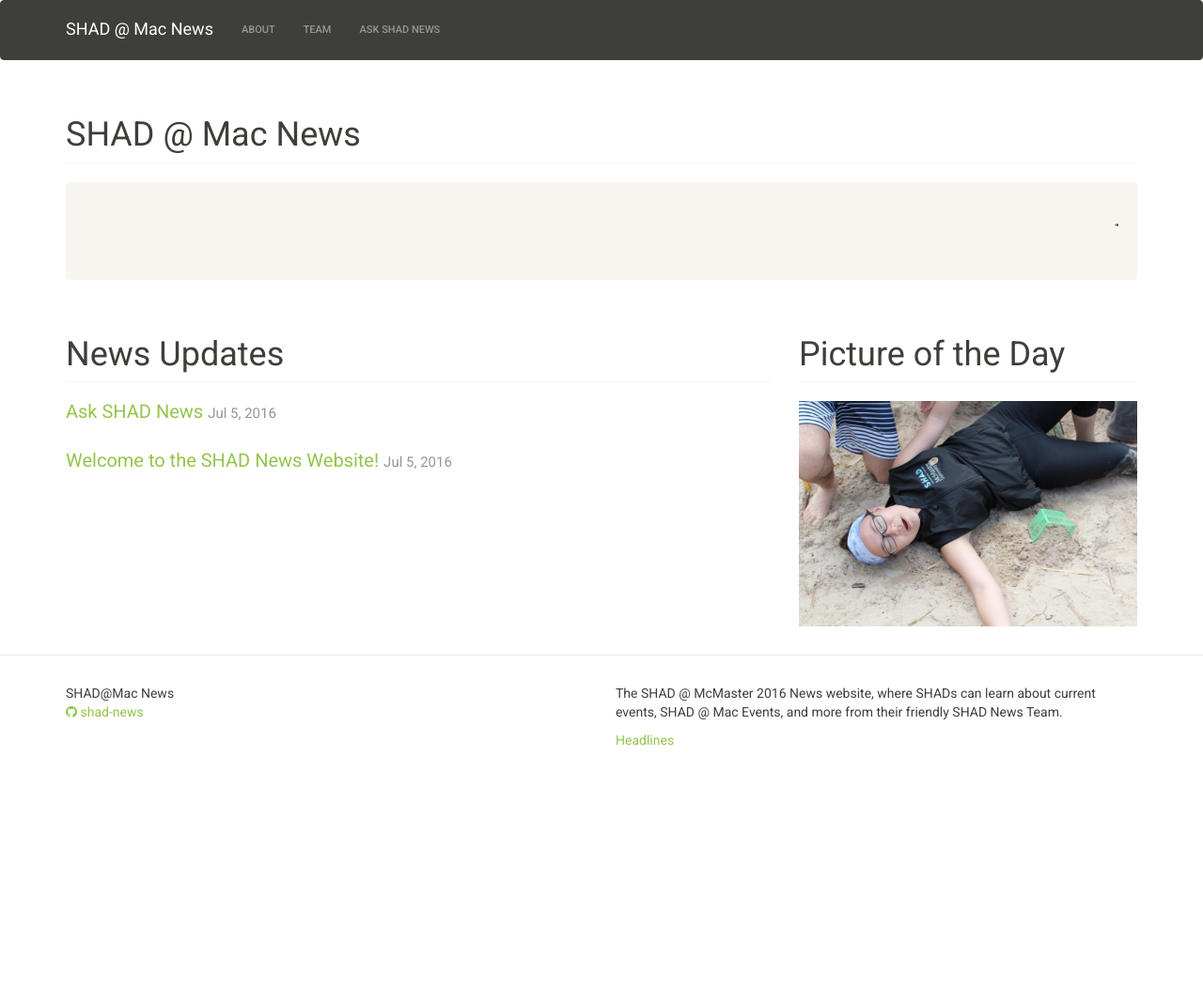
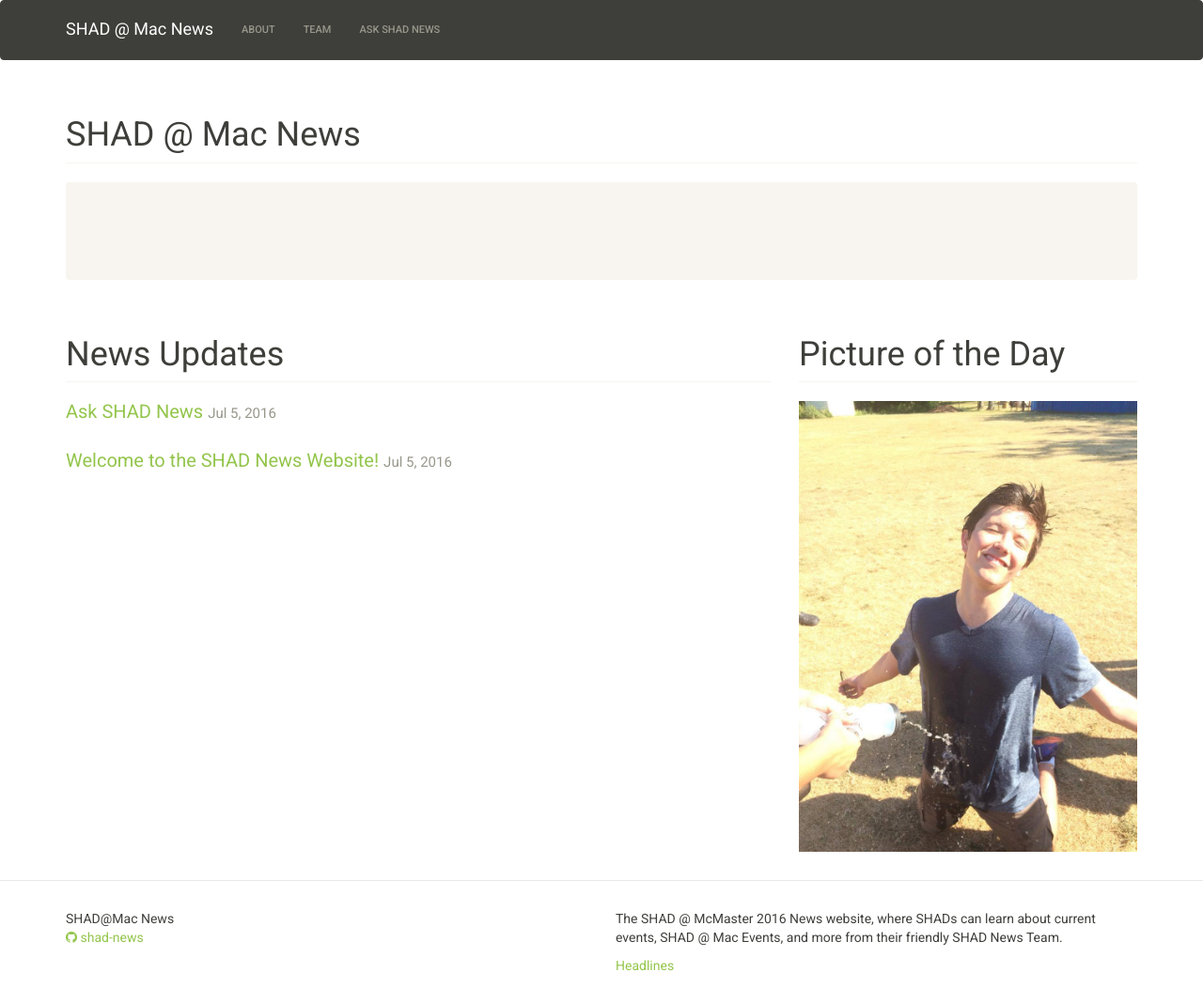
Before and after one commit to malsf21/shad-news, a Jekyll site: the page built from index.html, in a window 1280 px wide. Shown: the whole page at 94% size. Built offline with Jekyll 4.4.1, drawn with Linux system fonts in a browser that asks for light colours; the list of posts is cut into pages by our own code; before the commit the page ends 900 px from its top, so only the background shows below that.

Commit message:
updates headlines

```diff
--- a/_data/headlines.yml
+++ b/_data/headlines.yml
@@ -1,23 +1,23 @@
 international1:
-  "headline" : "The record for hottest 12 month period has officially been broken for the 9th consecutive month."
+  "headline" : "Putin enacts new law restricting expression of faith outside of places of worship."
   "category" : "International"
 international2:
-  "headline" : "David Cameron says UK to have new Prime Minister by Wednesday. "
+  "headline" : "Brazil amps up security before the Rio Olympics."
   "category" : "International"
 national1:
-  "headline": "Relationship tightens between Canada and Ukraine."
+  "headline": "Canada’s impaired driving death rate is the worst amongst 19 wealthy nations according to U.S. study."
   "category": "National"
 provincial1:
   "headline" : "Ontario Minister voices concern over Toronto road hockey and basketball ban."
   "category": "Provincial"
 local1:
-  "headline" : "Man in Winnipeg jailed for shoving shot glass into eye of bar patron."
+  "headline" : "Family in Calgary distraught as the search for 5 year old girl continues."
   "category" : "Local"
 entertainment1:
-  "headline": "Filming for the Maze Runner: The Cure halted indefinitely due to severity of Dylan O'Brien's injuries from accident on set."
+  "headline": "Ghostbusters reviews are in: critics mostly love the reboot."
   "category": "Entertainment"
 technology1:
-  "headline": "Samsung Galaxy S7 active fails water resistance test."
+  "headline": "Pokemon releases new monster hit app, Pokemon Go."
   "category": "Technology"
 shad1:
   "headline": "SHAD Monthbook is looking for each McMaster SHAD graduation quotes. Please visit goo.gl/ucYn8A to fill it out!"
--- a/index.html
+++ b/index.html
@@ -41,7 +41,7 @@
   </div>
   <div class="col-sm-4">
     <h1 class="page-header">Picture of the Day</h1>
-    <img src="{{site.baseurl}}/img/0711.png" class="img-responsive">
+    <img src="{{site.baseurl}}/img/0712.jpg" class="img-responsive">
     <!--
     <p>
       <blockquote>
```
Also changed, not shown: img/0712.jpg (added).
